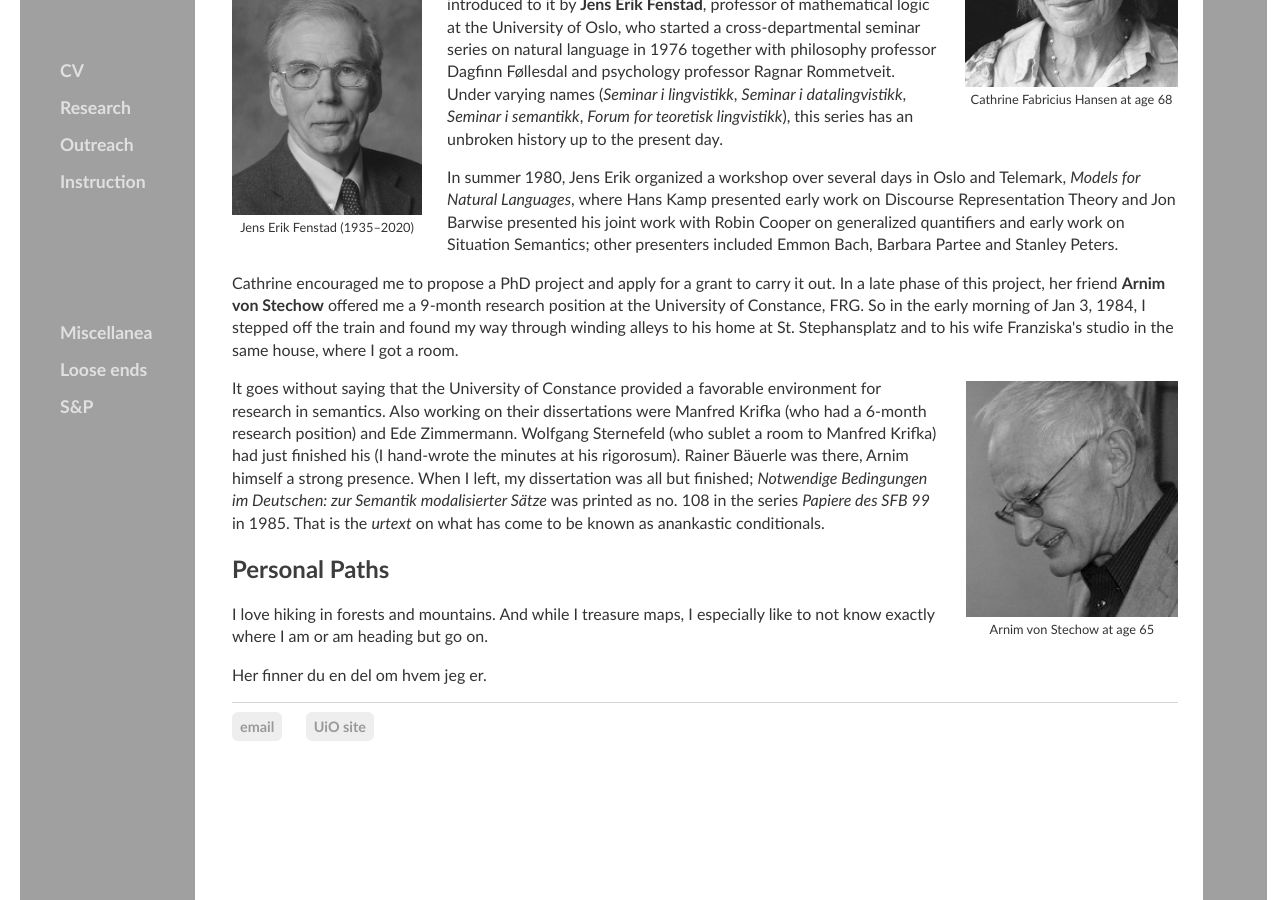
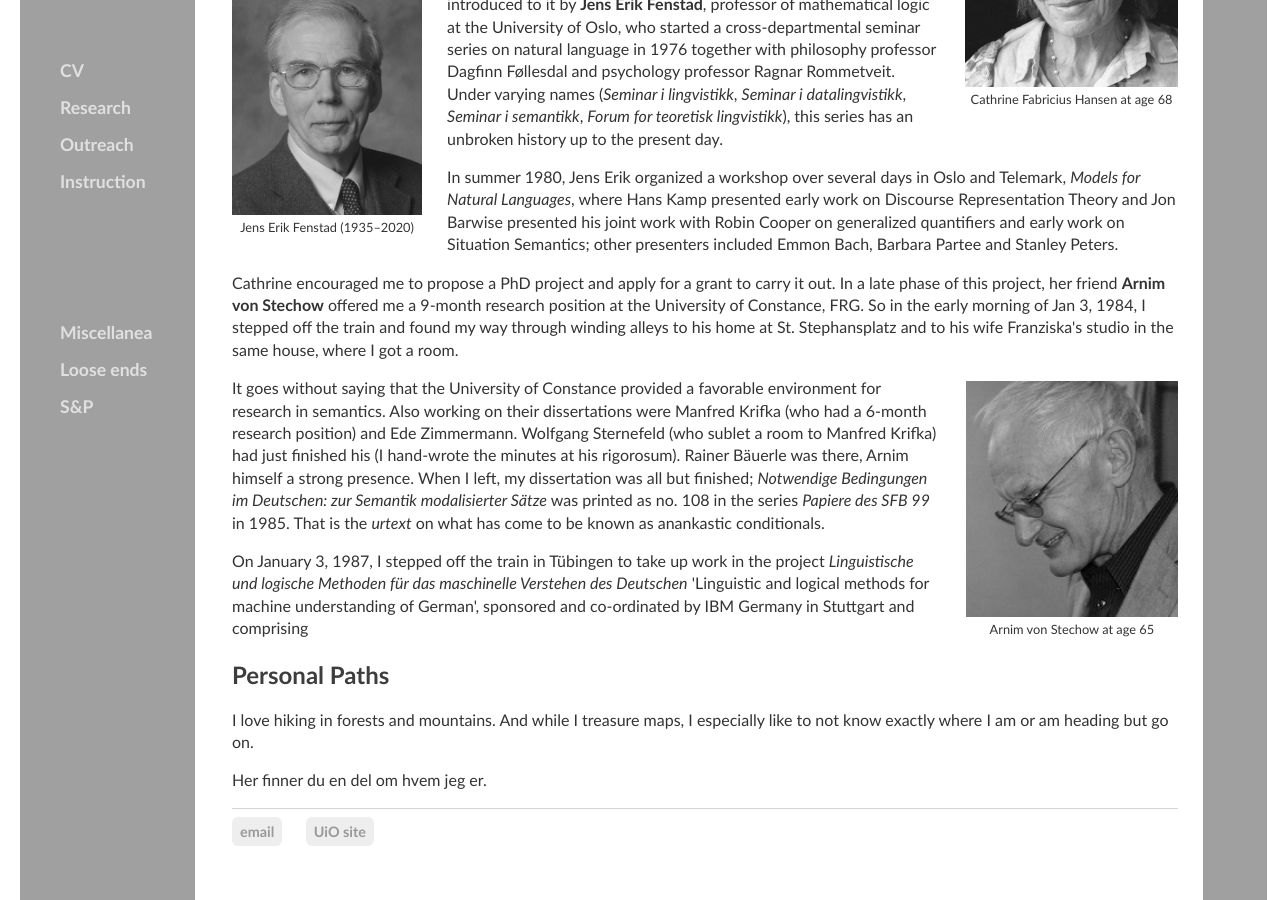
Before and after one commit to kjelljs/kjelljs.github.io, a Jekyll site: the page built from about/index.html, in a window 1280 px wide and 900 px high, scrolled down 786 px. Built offline with Jekyll 4.4.1, drawn with Linux system fonts in a browser that asks for light colours.

Commit message:
Update index.html

```diff
--- a/about/index.html
+++ b/about/index.html
@@ -28,6 +28,7 @@ figcaption {
 	<p>Cathrine encouraged me to propose a PhD project and apply for a grant to carry it out. In a late phase of this project, her friend <b>Arnim von Stechow</b> offered me a 9-month research position at the University of Constance, FRG. So in the early morning of Jan 3, 1984, I stepped off the train and found my way through winding alleys to his home at St. Stephansplatz and to his wife Franziska's studio in the same house, where I got a room.</p>
 	<div style="float:right;"><figure class="rightfig"><img style="height:236px;" src="/pics/AvS65.jpg"><figcaption>Arnim von Stechow at age 65</figcaption></figure></div>
 	<p>It goes without saying that the University of Constance provided a favorable environment for research in semantics. Also working on their dissertations were Manfred Krifka (who had a 6-month research position) and Ede Zimmermann. Wolfgang Sternefeld (who sublet a room to Manfred Krifka) had just finished his (I hand-wrote the minutes at his rigorosum). Rainer Bäuerle was there, Arnim himself a strong presence. When I left, my dissertation was all but finished; <i>Notwendige Bedingungen im Deutschen: zur Semantik modalisierter Sätze</i> was printed as no. 108 in the series <i>Papiere des SFB 99</i> in 1985. That is the <i>urtext</i> on what has come to be known as anankastic conditionals.</p>
+<p>On January 3, 1987, I stepped off the train in Tübingen to take up work in the project <i>Linguistische und logische Methoden für das maschinelle Verstehen des Deutschen</i> 'Linguistic and logical methods for machine understanding of German', sponsored and co-ordinated by IBM Germany in Stuttgart and comprising </p>
 	<h2 id="priv">Personal Paths</h2>
 	<p>I love hiking in forests and mountains. And while I treasure maps, I especially like to not know exactly where I am or am heading but go on.</p>
 	<p>Her finner du en del om hvem jeg er.</p>
```
